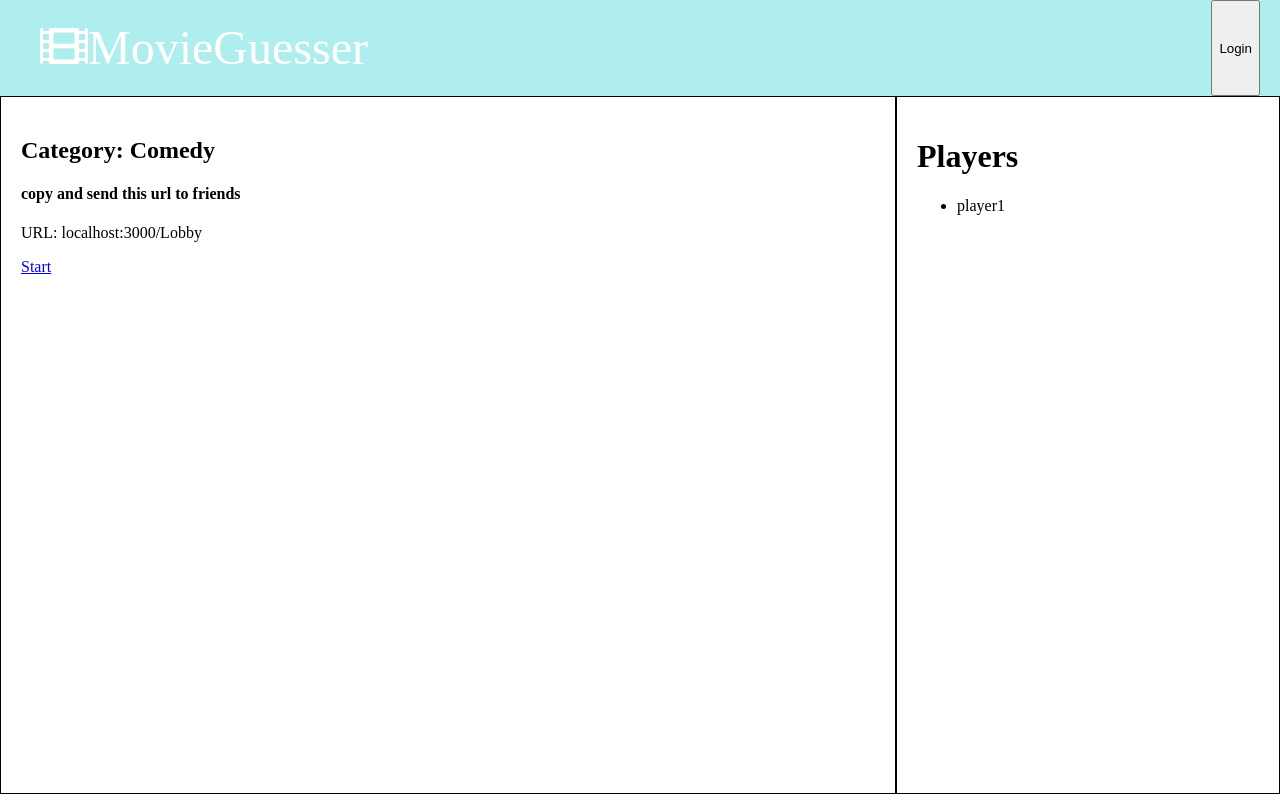
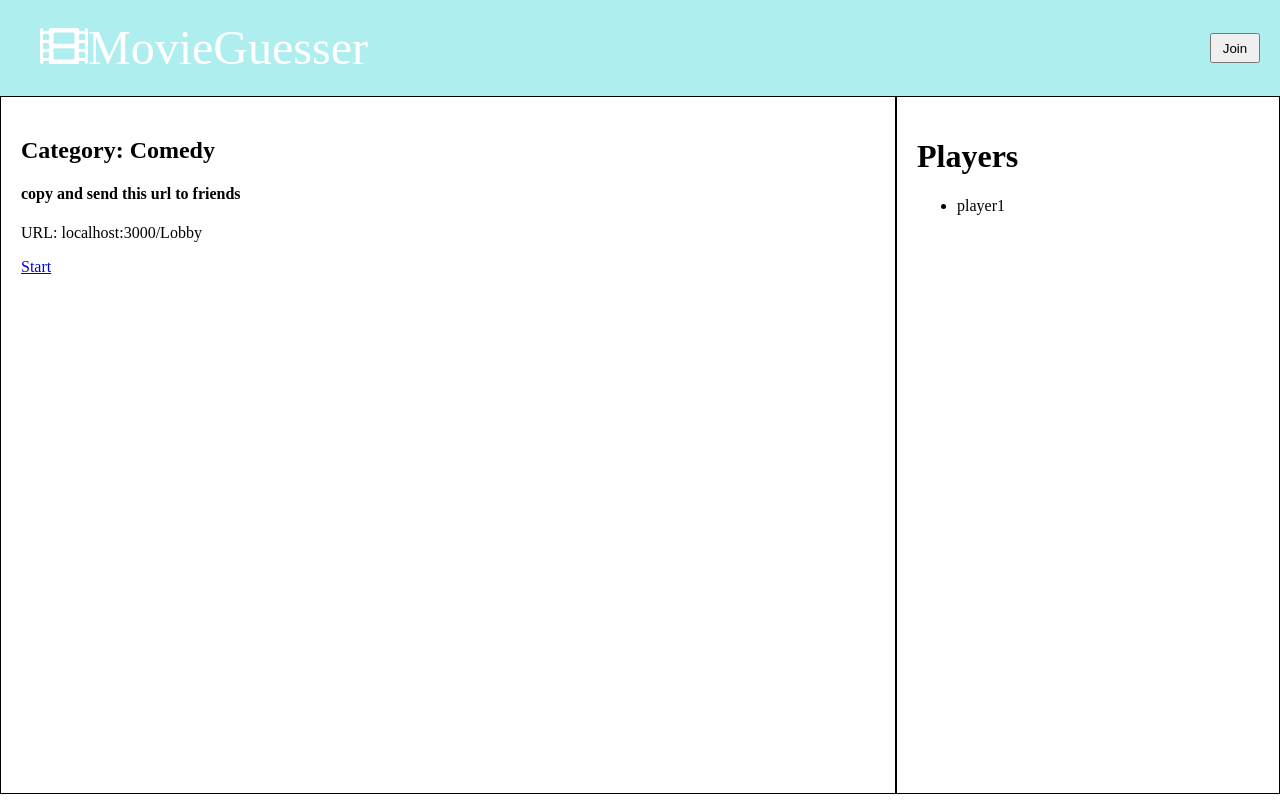
Before and after one commit to vishnuchen/Movie-Guesser, a React (Create React App) app: page /lobby in a window 1280 px wide. Built offline with nearby package versions, Linux system fonts and the light colour scheme; no server answers; a web font is replaced by a local one.

Commit message:
added a couple style rules to give login area some basic structure

```diff
--- a/src/Lobby/LobbyNav.jsx
+++ b/src/Lobby/LobbyNav.jsx
@@ -41,15 +41,13 @@ class LobbyNav extends Component {
     return (
       <div>
         <nav className="navbar" role="navigation" aria-label="main navigation">
-            <a className="navbar-brand" href="/">
-              {filmElement}MovieGuesser
-            </a>
-
-            <Login show={this.state.loginShow} onClose={this.toggleLogin} setUsername={this.setUsername} />
-
-            <button onClick={this.toggleLogin}>
-              Login
-            </button>
+            <a className="navbar-brand" href="/">{filmElement}MovieGuesser</a>
+            <div className="login">
+              <Login show={this.state.loginShow} onClose={this.toggleLogin} setUsername={this.setUsername} />
+              <button name="login" onClick={this.toggleLogin}>
+                Join
+              </button>
+            </div>
         </nav>
         <div className="lobby-main">
           <div className="game-info">
--- a/src/Lobby/Login.jsx
+++ b/src/Lobby/Login.jsx
@@ -28,9 +28,6 @@ class Login extends Component {
     return(
       <div className="modal">
         <input name="username" onKeyDown={this.onKeyDown} />
-        <button onClick={this.props.onClose}>
-          Enter
-        </button>
       </div>
     );
   }
--- a/src/index.css
+++ b/src/index.css
@@ -155,6 +155,32 @@ input[type=radio]:checked + span {
   font-size: 0.8rem;
 }
 
+/* Join styles */
+
+.modal {
+  display: flex;
+  justify-content: center;
+  align-items: center;
+}
+
+.login {
+  margin: auto 0;
+  display: flex;
+  flex-direction: row;
+}
+
+input[name="username"] {
+  height: 27px;
+  margin-right: 10px;
+  padding: 0;
+}
+
+button[name="login"] {
+  height: 30px;
+  width: 50px;
+  margin-left: 10px;
+}
+
 @media screen and (max-device-width) {
 
 }
```
